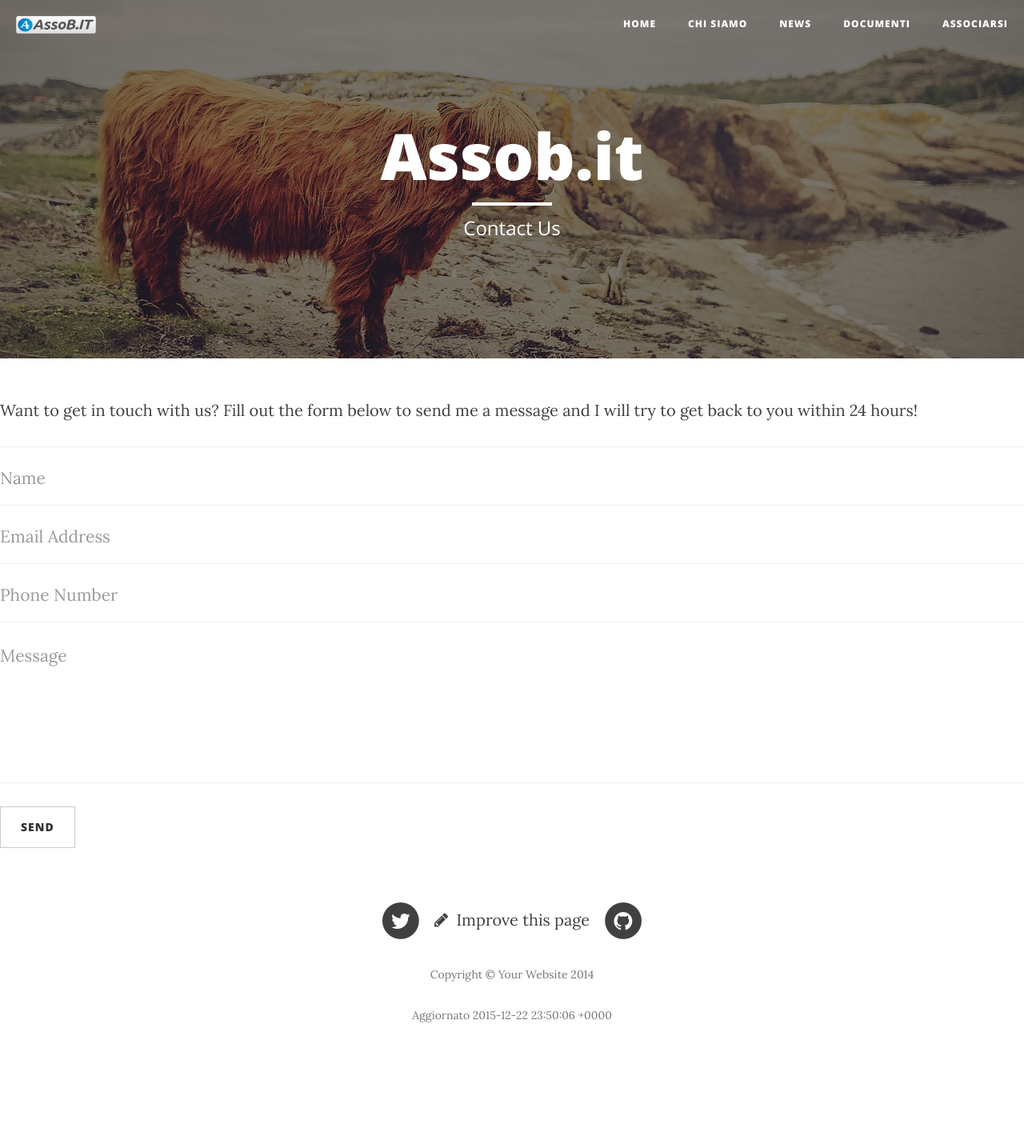
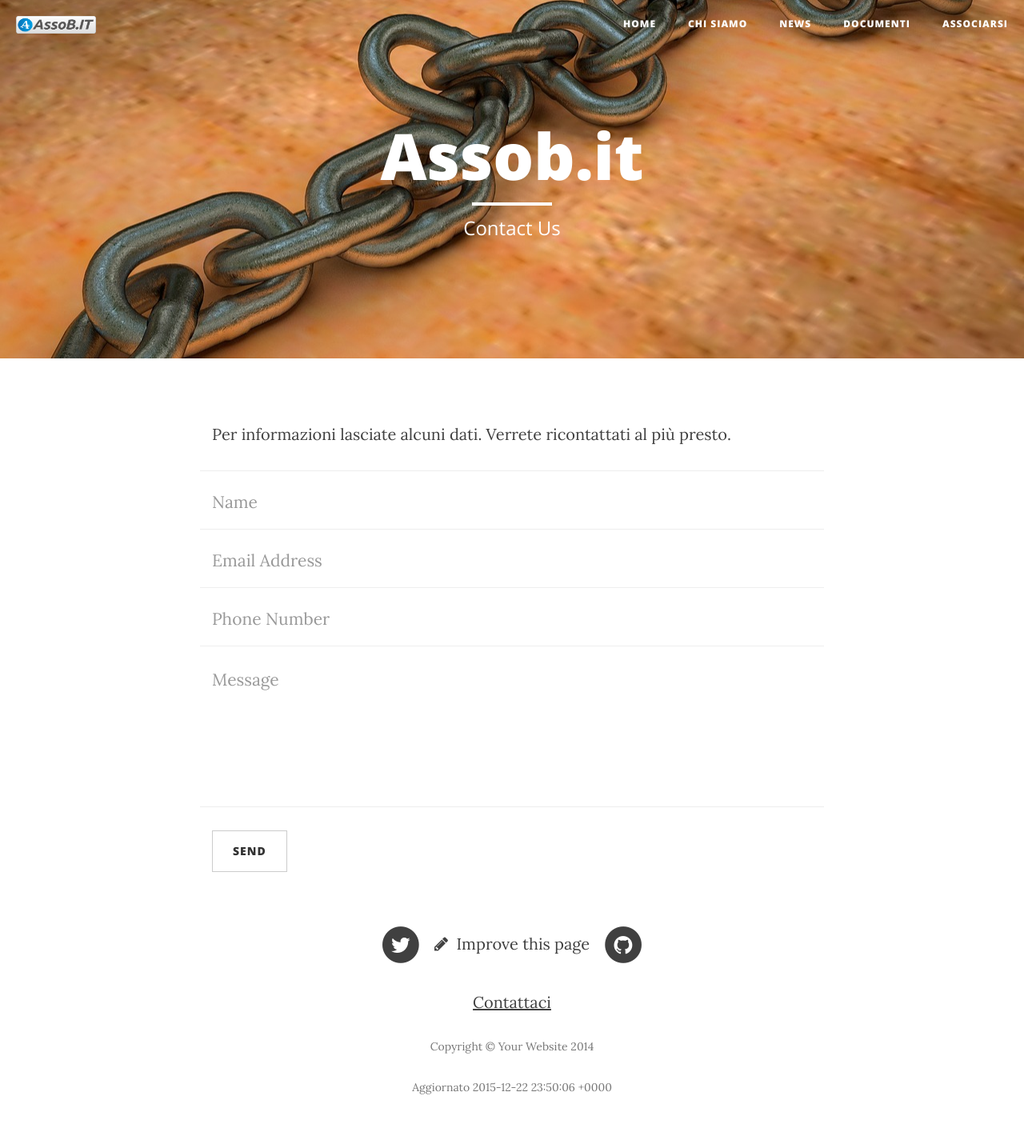
Before and after one commit to assobit/assobit.github.io, a Jekyll site: the page built from contact.html, in a window 1280 px wide. Shown: the whole page at 80% size. Built offline with Jekyll 4.4.1, drawn with Linux system fonts in a browser that asks for light colours; nearby versions of some CDN libraries; before the commit the page ends 1345 px from its top, so only the background shows below that.

```diff
--- a/_includes/footer.html
+++ b/_includes/footer.html
@@ -33,6 +33,7 @@
                         </a>
                     </li>
                 </ul>
+                <p style="text-align:center;"><a href="/contact.html">Contattaci</a></p>
                 <p class="copyright text-muted">Copyright &copy; Your Website 2014</p>
                 <p class="copyright text-muted">Aggiornato {{ site.time }}</p>
             </div>
--- a/contact.html
+++ b/contact.html
@@ -2,41 +2,47 @@
 layout: default
 title: Assob.it
 sub-title: Contact Us
-bgimg: img/contact-bg.jpg
+bgimg: img/chain-257492_1280.jpg
 ---
 
 
+<div class="container">
+          <div class="row">
+                    <div class="col-lg-8 col-lg-offset-2 col-md-10 col-md-offset-1">
 
-  <p>Want to get in touch with us? Fill out the form below to send me a message and I will try to get back to you within 24 hours!</p>
+                  <p>Per informazioni lasciate alcuni dati. Verrete ricontattati al più presto.</p>
                   <!-- Contact Form - Enter your email address on line 19 of the mail/contact_me.php file to make this form work. -->
                   <!-- WARNING: Some web hosts do not allow emails to be sent through forms to common mail hosts like Gmail or Yahoo. It's recommended that you use a private domain email address! -->
                   <!-- NOTE: To use the contact form, your site must be on a live web host with PHP! The form will not work locally! -->
-  <form name="sentMessage" id="contactForm" novalidate>
+
+                            <form action="http://formspree.io/gabriele.domenichini@gdtre.net"
+                                  method="POST"
+                                  name="sentMessage">
                                 <div class="row control-group">
                                     <div class="form-group col-xs-12 floating-label-form-group controls">
                                         <label>Name</label>
-              <input type="text" class="form-control" placeholder="Name" id="name" required data-validation-required-message="Please enter your name.">
+                                        <input type="text" class="form-control" placeholder="Name" required data-validation-required-message="Please enter your name.">
                                         <p class="help-block text-danger"></p>
                                     </div>
                                 </div>
                                 <div class="row control-group">
                                     <div class="form-group col-xs-12 floating-label-form-group controls">
                                         <label>Email Address</label>
-              <input type="email" class="form-control" placeholder="Email Address" id="email" required data-validation-required-message="Please enter your email address.">
+                                        <input type="email" class="form-control" placeholder="Email Address" required data-validation-required-message="Please enter your email address.">
                                         <p class="help-block text-danger"></p>
                                     </div>
                                 </div>
                                 <div class="row control-group">
                                     <div class="form-group col-xs-12 floating-label-form-group controls">
                                         <label>Phone Number</label>
-              <input type="tel" class="form-control" placeholder="Phone Number" id="phone" required data-validation-required-message="Please enter your phone number.">
+                                        <input type="tel" class="form-control" placeholder="Phone Number"  required data-validation-required-message="Please enter your phone number.">
                                         <p class="help-block text-danger"></p>
                                     </div>
                                 </div>
                                 <div class="row control-group">
                                     <div class="form-group col-xs-12 floating-label-form-group controls">
                                         <label>Message</label>
-              <textarea rows="5" class="form-control" placeholder="Message" id="message" required data-validation-required-message="Please enter a message."></textarea>
+                                        <textarea rows="5" class="form-control" placeholder="Message" required data-validation-required-message="Please enter a message."></textarea>
                                         <p class="help-block text-danger"></p>
                                     </div>
                                 </div>
@@ -48,3 +54,6 @@ bgimg: img/contact-bg.jpg
                                     </div>
                                 </div>
                             </form>
+                </div>
+        </div>
+</div>
```
Also changed, not shown: _posts/2015-12-22-Chiamata-Settimanale-Hangout-Assobit.md (+1 -0 lines), 1 other file. Lines whose indentation alone changed are shown as unchanged.
